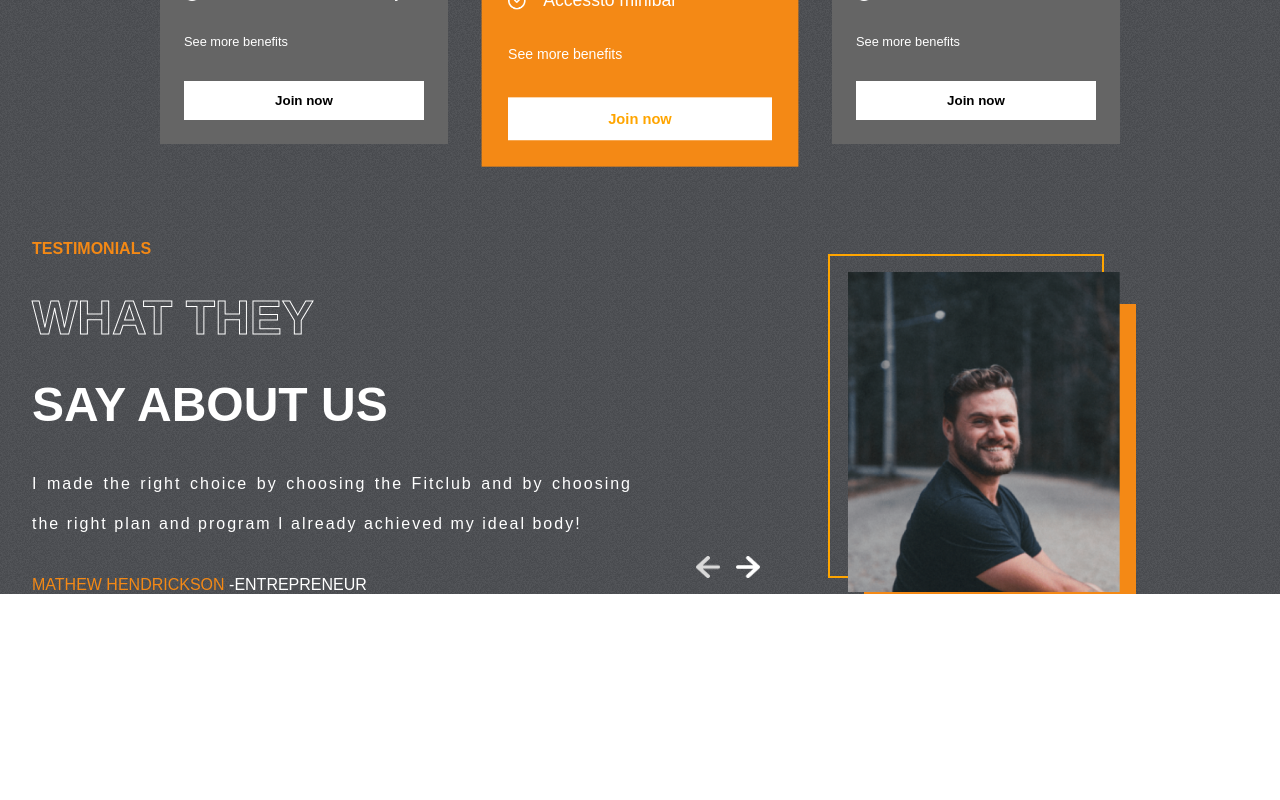
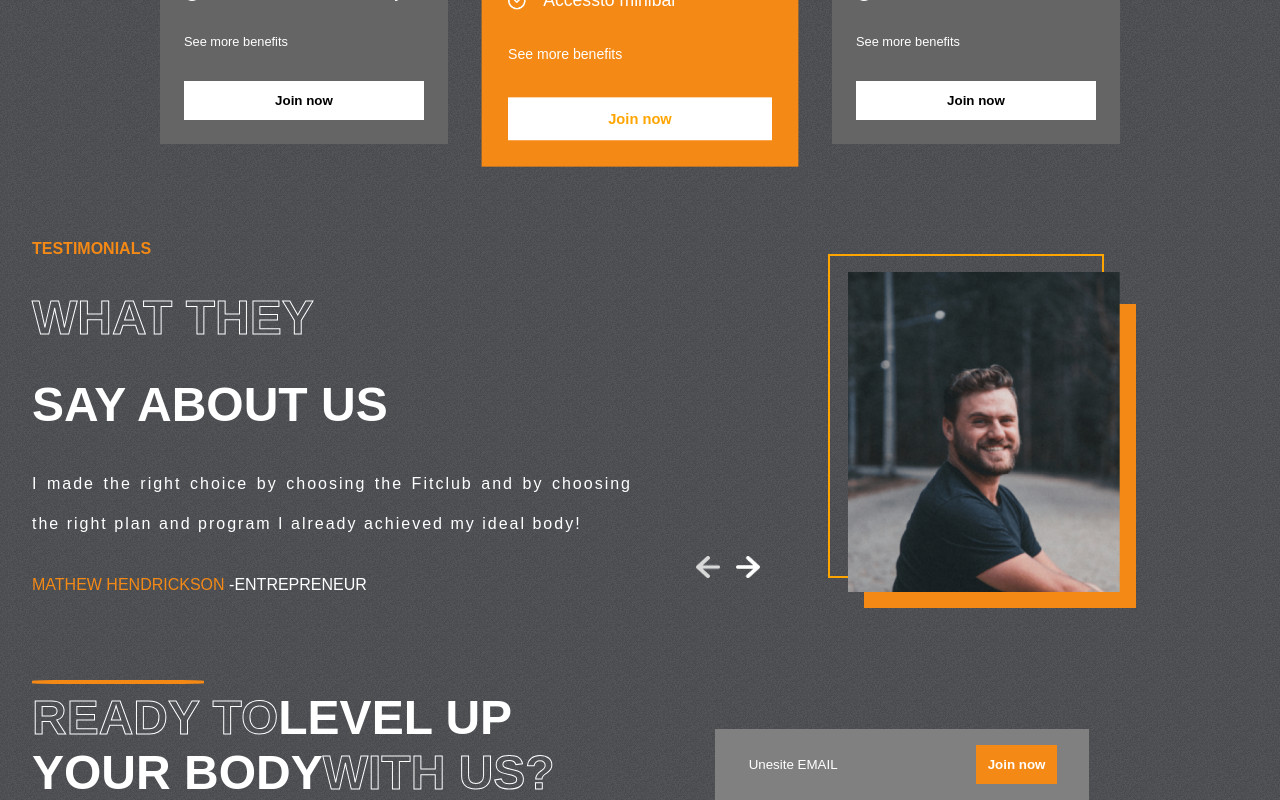
Before and after one commit to Fr1k1/Gym-React, a React (Create React App) app: page / in a window 1280 px wide. Shown: the part 2260-3060 px from the top of the page. Before the commit the page ends 2854 px from the top, so only its background shows below. Built offline with nearby package versions, Linux system fonts and the light colour scheme.

Commit message:
Added mail sending

```diff
--- a/package.json
+++ b/package.json
@@ -3,6 +3,7 @@
   "version": "0.1.0",
   "private": true,
   "dependencies": {
+    "@emailjs/browser": "^3.6.2",
     "@testing-library/jest-dom": "^5.16.5",
     "@testing-library/react": "^13.3.0",
     "@testing-library/user-event": "^13.5.0",
--- a/src/App.js
+++ b/src/App.js
@@ -5,6 +5,7 @@
 import Reasons from "./Components/Reasons/Reasons";
 import Plans from "./Components/Plans/Plans";
 import Testimonials from "./Components/Testimonials/Testimonials";
+import JoinUs from "./Components/JoinUs/JoinUs";
 
 function App() {
   return (
@@ -14,6 +15,7 @@
       <Reasons />
       <Plans/>
       <Testimonials/>
+      <JoinUs/>
     </div>
   );
 }
--- /dev/null
+++ b/src/Components/JoinUs/JoinUs.css
@@ -0,0 +1,50 @@
+.Join {
+  display: flex;
+  padding: 0 2rem;
+  gap: 10rem;
+}
+
+.left-j {
+  color: white;
+  font-size: 3rem;
+  font-weight: bold;
+  text-transform: uppercase;
+  position: relative;
+}
+
+.left-j > hr {
+  position: absolute;
+  width: 10.5rem;
+  border: 2px solid var(--orange);
+  border-radius: 20%;
+  margin: -10px 0;
+}
+
+.right-j {
+  display: flex;
+  justify-content: center;
+  align-items: flex-end;
+}
+
+.email-container {
+  display: flex;
+  gap: 3rem;
+  background-color: gray;
+  padding: 1rem 2rem;
+}
+
+.email-container > input {
+  background-color: transparent;
+  border: none;
+  outline: none;
+  color: var(--lightray);
+}
+
+::placeholder {
+  color: white;
+}
+
+.btn-j {
+  background-color: var(--orange);
+  color: white;
+}
--- /dev/null
+++ b/src/Components/JoinUs/JoinUs.jsx
@@ -0,0 +1,55 @@
+import React, { useRef } from "react";
+import "./JoinUs.css";
+import emailjs from '@emailjs/browser';
+
+const JoinUs = () => {
+  const form = useRef();
+
+  const sendEmail = (e) => {
+    e.preventDefault();
+
+    emailjs
+      .sendForm(
+        "service_hdkrryu",
+        "template_9de3j0r",
+        form.current,
+        "Z_0-Cs6CmcZEESvvj"
+      )
+      .then(
+        (result) => {
+          alert("Uspjesno poslano");
+        },
+        (error) => {
+          console.log(error.text);
+        }
+      );
+  };
+  return (
+    <div className="Join" id="join-us">
+      <div className="left-j">
+        <hr />
+        <div>
+          <span class="stroke-text">READY TO</span>
+          <span>LEVEL UP</span>
+        </div>
+        <div>
+          <span>YOUR BODY</span>
+          <span class="stroke-text">WITH US?</span>
+        </div>
+      </div>
+      <div className="right-j">
+        <form
+          ref={form}
+          action=""
+          className="email-container"
+          onSubmit={sendEmail}
+        >
+          <input type="email" name="user_email" placeholder="Unesite EMAIL" />
+          <button className="btn btn-j">Join now</button>
+        </form>
+      </div>
+    </div>
+  );
+};
+
+export default JoinUs;
```
Also changed, not shown: 1 other file (tests, documents, lock files or other folders).
